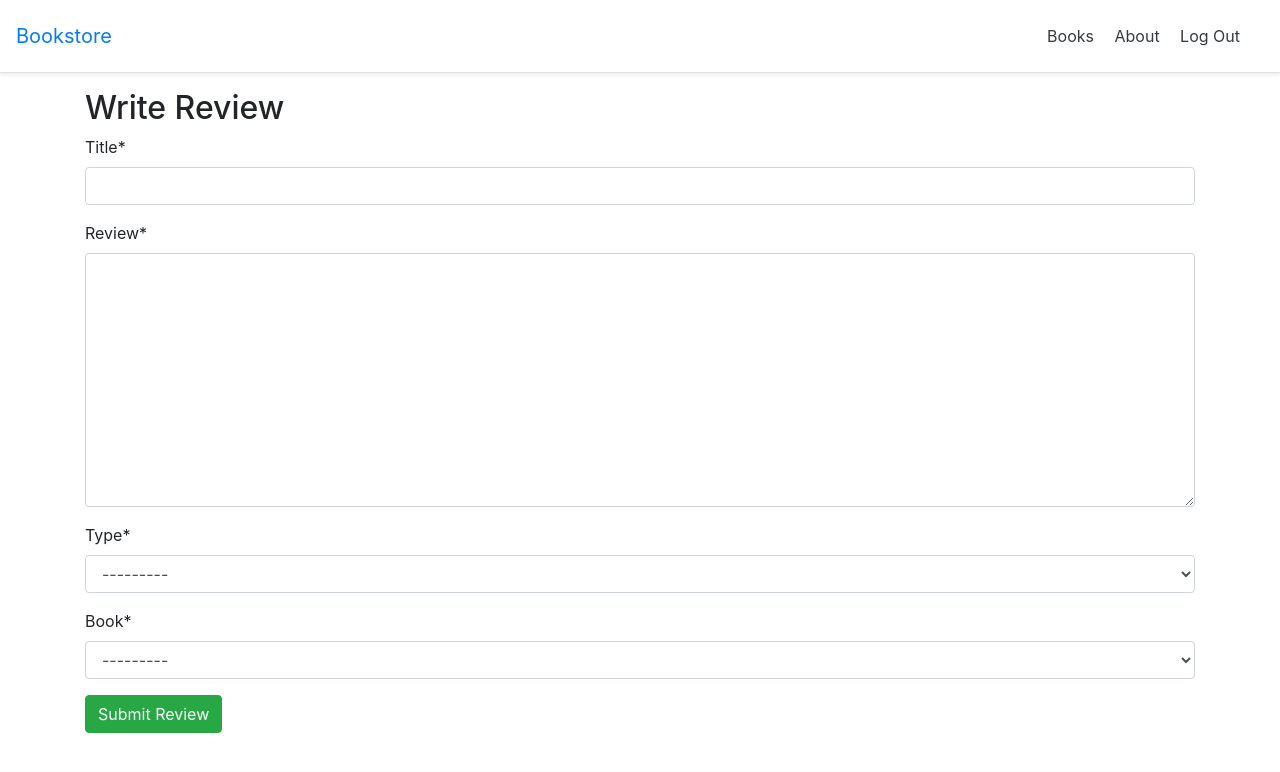
After one commit to mohammadasim/online-bookstore, a Django app: page /reviews/create/ in a window 1280 px wide. The commit adds this page. Shown: the top 772 px of the page. Run offline with Django 3.2, Linux system fonts and the light colour scheme; the visitor is signed in with stand-in values (Sample User, id 1); data that the repository does not hold is empty; some libraries are stand-ins or nearby versions.

Commit message:
added create/update review views

```diff
--- a/bookstore_project/urls.py
+++ b/bookstore_project/urls.py
@@ -24,4 +24,5 @@ urlpatterns = [
     # Local apps
     path('', include('pages.urls')),
     path('books/', include('books.urls')),
+    path('reviews/', include('reviews.urls'))
 ]
--- /dev/null
+++ b/reviews/forms.py
@@ -0,0 +1,13 @@
+from django.forms import ModelForm
+
+from .models import Review
+
+
+class ReviewForm(ModelForm):
+    required_css_class = 'required'
+
+    class Meta:
+        model = Review
+        fields = [
+            'title', 'review', 'type', 'book'
+        ]
--- a/reviews/models.py
+++ b/reviews/models.py
@@ -2,6 +2,7 @@ import uuid
 
 from django.contrib.auth import get_user_model
 from django.db import models
+from django.urls import reverse
 
 from books.models import Book
 
@@ -30,7 +31,8 @@ class Review(models.Model):
     type = models.CharField(max_length=20,
                             choices=REVIEW_TYPES)
     review = models.TextField('Review')
-    update_date = models.DateField('Last Updated')
+    update_date = models.DateField('Last Updated',
+                                   auto_now_add=True)
     author = models.ForeignKey(
         get_user_model(),
         on_delete=models.CASCADE,
@@ -38,3 +40,13 @@ class Review(models.Model):
 
     def __str__(self):
         return str(self.id)
+
+    def get_absolute_url(self):
+        """
+        A method to return url for a review, with reviews's primary key
+        in the url.
+        """
+        return reverse('review_update', args=[str(self.id)])
+
+    def clean_book(self):
+        pass
--- /dev/null
+++ b/reviews/templates/reviews/review_create_form.html
@@ -0,0 +1,11 @@
+{% extends '_base.html' %}
+{% load crispy_forms_tags %}
+{% block title %}Write Review{% endblock title %}
+{% block content %}
+<h2>Write Review</h2>
+<form action="" method="post">
+    {% csrf_token %}
+    {{ form | crispy }}
+    <input class="btn btn-success" type="submit" value="Submit Review">
+</form>
+{% endblock content %}
--- /dev/null
+++ b/reviews/urls.py
@@ -0,0 +1,9 @@
+from django.urls import path
+
+from .views import ReviewCreateView, ReviewUpdateView
+
+urlpatterns = [
+    path('create/', ReviewCreateView.as_view(), name='review_create'),
+    path('update/<uuid:pk>', ReviewUpdateView.as_view(), name='review_update'),
+
+]
--- a/reviews/views.py
+++ b/reviews/views.py
@@ -1 +1,36 @@
-# Create your views here.
+from django.contrib.auth.mixins import LoginRequiredMixin
+from django.core.exceptions import ObjectDoesNotExist
+from django.urls import reverse_lazy
+from django.views.generic import CreateView, UpdateView
+
+from .forms import ReviewForm
+from .models import Review
+
+
+class ReviewCreateView(LoginRequiredMixin, CreateView):
+    """ A view to create a new Review """
+    template_name = 'reviews/review_create_form.html'
+    form_class = ReviewForm
+    success_url = '/'
+    login_url = reverse_lazy('account_login')
+
+    def form_valid(self, form):
+        review = form.save(commit=False)
+        try:
+            review.author = self.request.user
+        except ObjectDoesNotExist:
+            pass
+        review.save()
+        return super().form_valid(form)
+
+
+class ReviewUpdateView(LoginRequiredMixin, UpdateView):
+    """ A view to update an existing review """
+    model = Review
+    fields = [
+        'title',
+        'review',
+        'type'
+    ]
+    template_name = 'reviews/review_update_form.html'
+    success_url = reverse_lazy('book_list')
```
Also changed, not shown: books/templates/books/book_detail.html (+12 -0 lines), reviews/admin.py (+14 -1 lines), reviews/templates/reviews/review_update_form.html (added, +11 -0 lines), books/views.py (line endings or trailing spaces).
